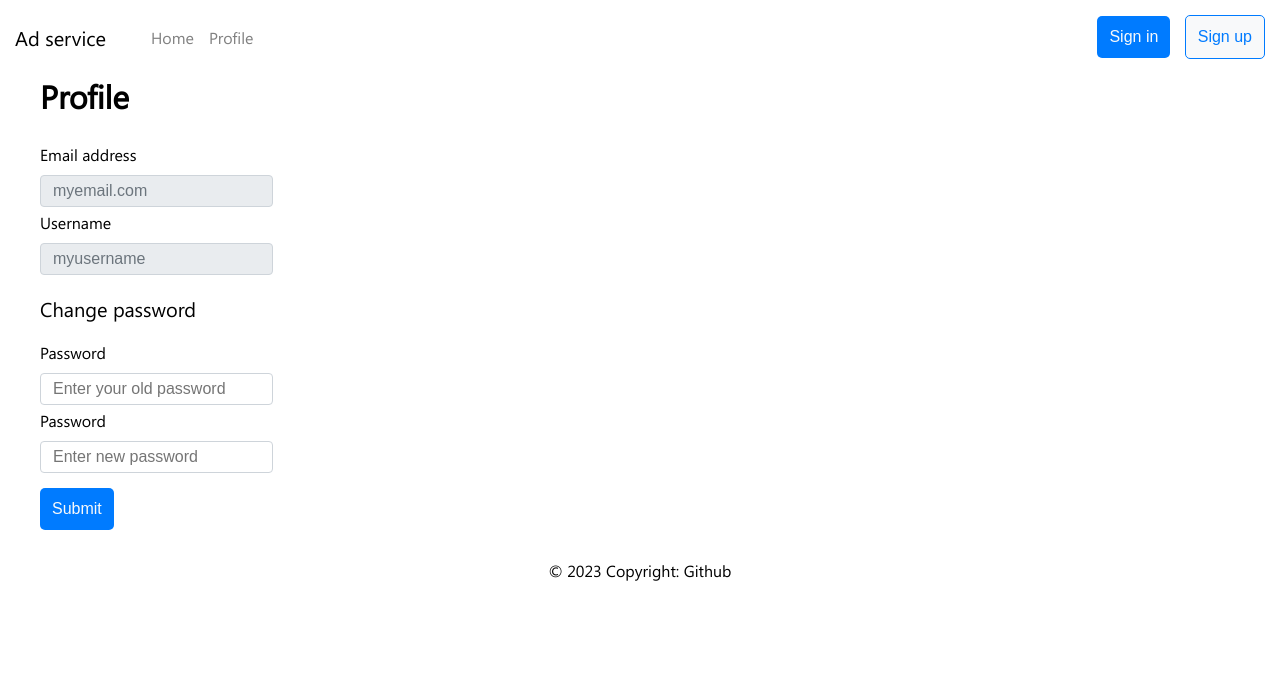
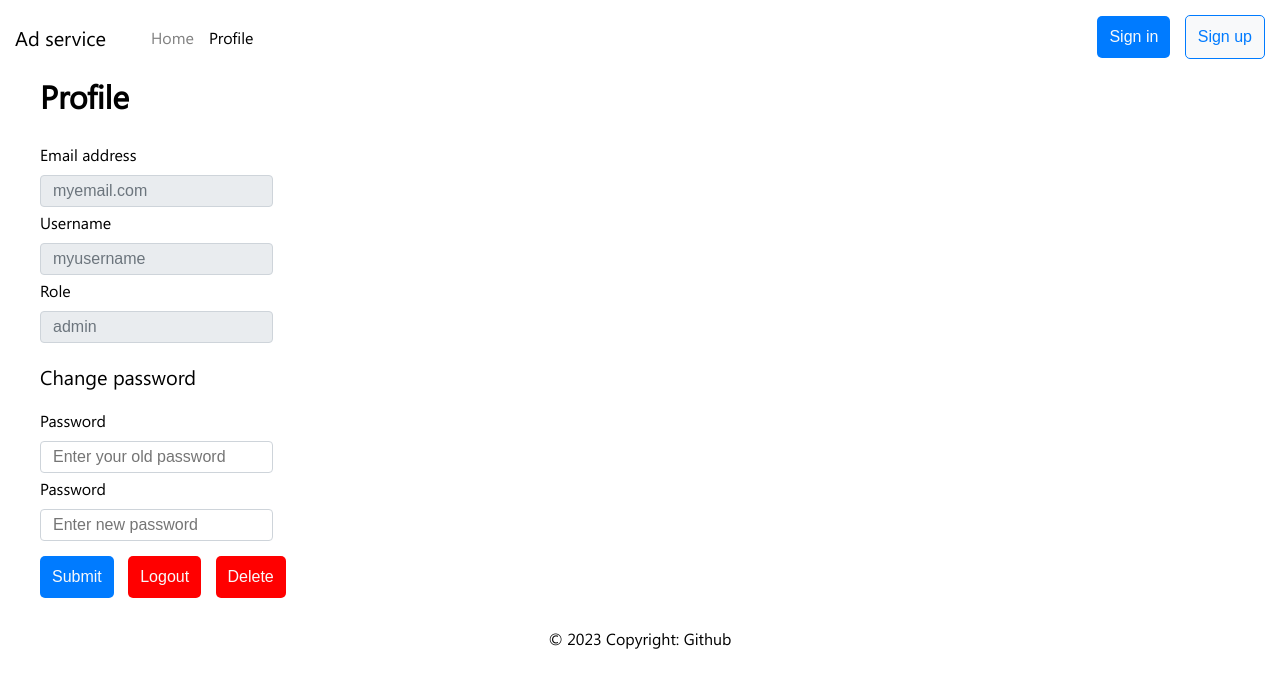
Before and after one commit to meln1337/lab1-wt, a plain HTML site: page profile.html in a window 1280 px wide. Drawn offline with Linux system fonts and the light colour scheme.

Commit message:
added logout, delete

```diff
--- a/profile.html
+++ b/profile.html
@@ -1,5 +1,6 @@
 <!DOCTYPE html>
 <html lang="en">
+
 <head>
 	<meta charset="UTF-8">
 	<meta http-equiv="X-UA-Compatible" content="IE=edge">
@@ -7,6 +8,7 @@
 	<title>Profile</title>
 	<link rel="stylesheet" href="styles.css">
 </head>
+
 <body>
 	<nav class="navbar">
 		<div class="navbar-left">
@@ -19,7 +21,7 @@
 					<a class="nav-link" href="/">Home</a>
 				</li>
 				<li class="nav-item">
-					<a class="nav-link" href="profile.html">Profile</a>
+					<a class="nav-link nav-link-active" href="profile.html">Profile</a>
 				</li>
 			</ul>
 		</div>
@@ -44,8 +46,12 @@
 				<input type="email" class="input" value="myemail.com" readonly>
 			</div>
 			<div class="form-group">
-				<label for="exampleInputUsername">Username</label>
+				<label>Username</label>
 				<input type="text" class="input" value="myusername" readonly>
+			</div>
+			<div class="form-group">
+				<label>Role</label>
+				<input type="text" class="input" value="admin" readonly>
 			</div>
 			<p class="change-password">Change password</p>
 			<div class="form-group">
@@ -56,7 +62,11 @@
 				<label>Password</label>
 				<input type="password" class="input" placeholder="Enter new password">
 			</div>
+			<div>
 				<button type="submit" class="btn submit">Submit</button>
+				<a href="#"><button type="button" class="btn logout">Logout</button></a>
+				<a href="#"><button type="button" class="btn delete">Delete</button></a>
+			</div>
 		</form>
 	</div>
 
@@ -67,4 +77,5 @@
 		</div>
 	</footer>
 </body>
+
 </html>
--- a/styles.scss
+++ b/styles.scss
@@ -55,7 +55,7 @@ h2 {
     font-size: 16px;
 }
 
-.navbar-nav .nav-item a:hover {
+.nav-item a:hover {
     color: black;
 }
 
@@ -217,3 +217,12 @@ h2 {
     width: 300px;
     max-width: 95%;
 }
+
+.logout, .delete {
+    margin-left: 10px;
+    background-color: red;
+}
+
+.nav-item a.nav-link-active {
+    color: black;
+}
```
Also changed, not shown: index.html (+1 -1 lines), styles.css, 1 other file. Lines whose indentation alone changed are shown as unchanged.
